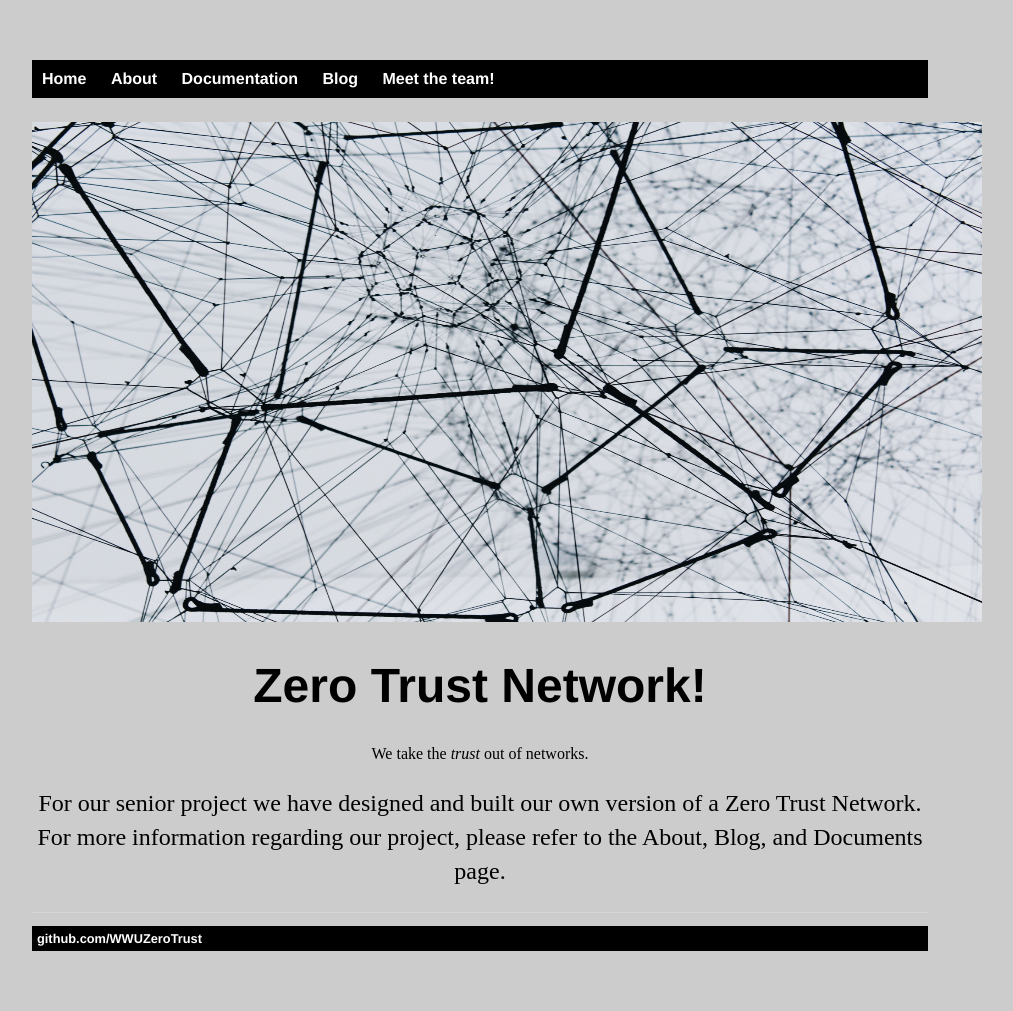
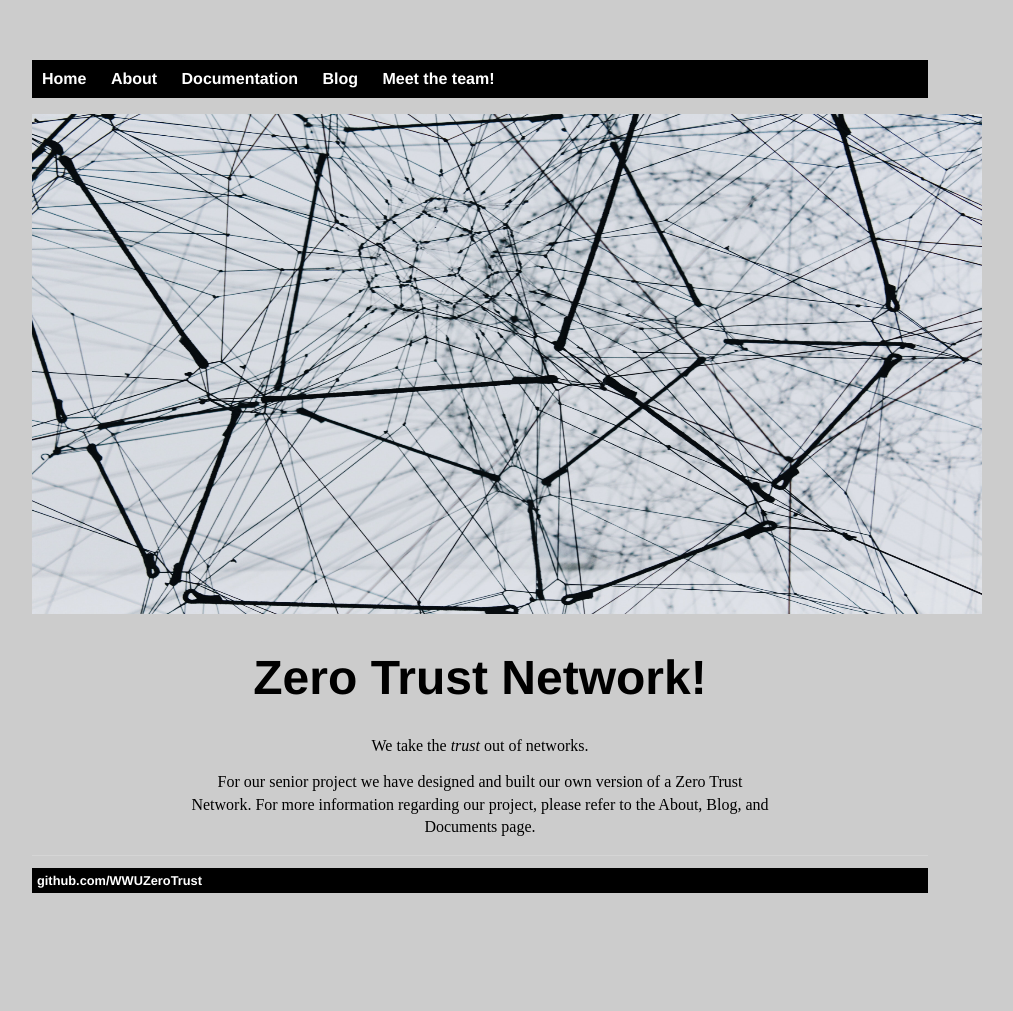
Before and after one commit to WWUZeroTrust/WWUZeroTrust.github.io, a Jekyll site: the page built from index.html, in a window 1280 px wide. Shown: the whole page, without its empty margins (160-1173 px from the left). Built offline with Jekyll 4.4.1, drawn with Linux system fonts in a browser that asks for light colours; after the commit the page ends 953 px from its top, so only the background shows below that.

Commit message:
Update main.css

```diff
--- a/css/main.css
+++ b/css/main.css
@@ -34,9 +34,10 @@ h1 {
     color: black;
 }
 p {
-    font-size: 1.5em;
+    font-size: 1em;
     line-height: 1.4em;
     color: black;
+    width: 65%;
 }
 footer {
     border-top: 1px solid #d5d5d5;
```
